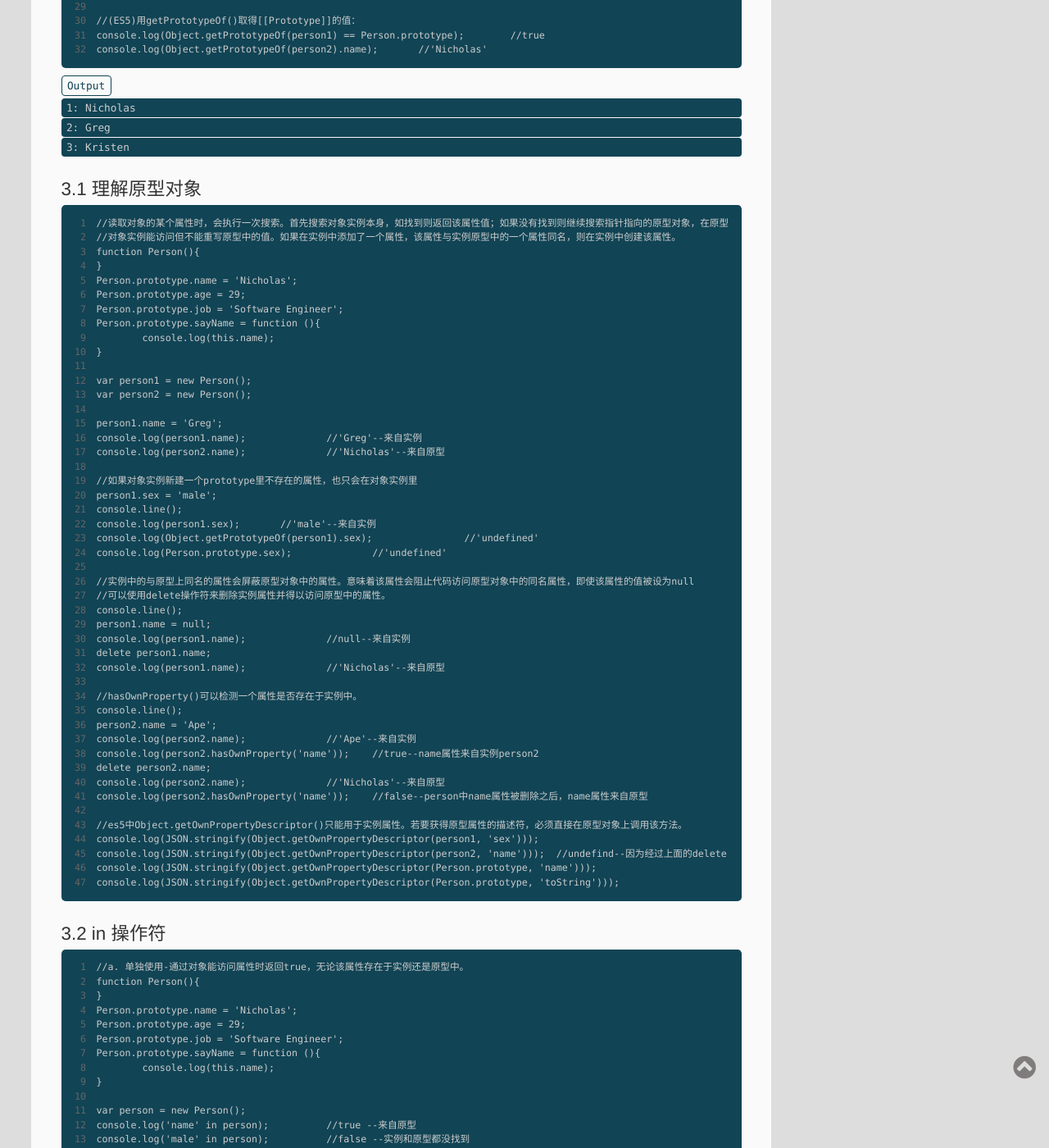
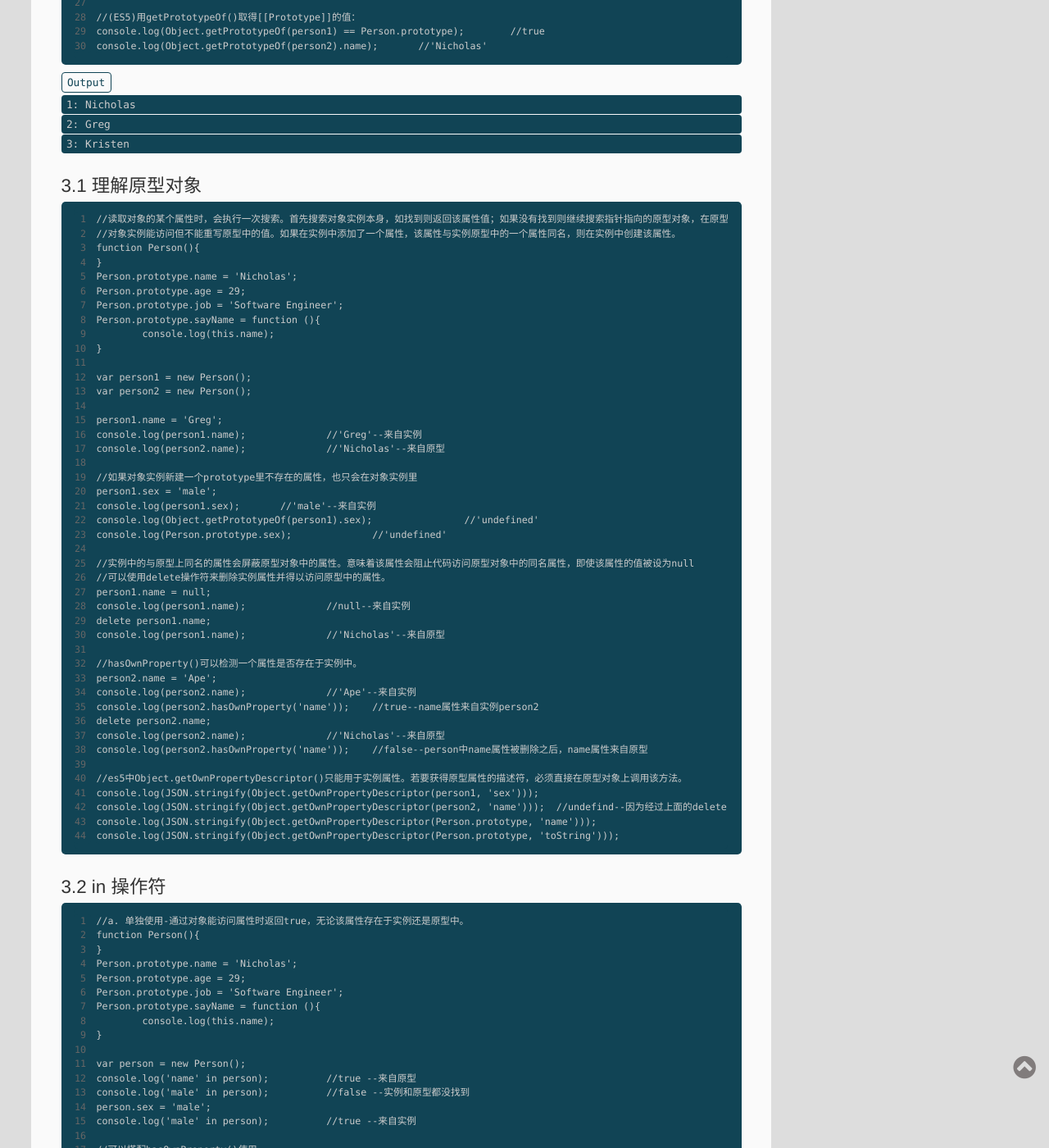
Before and after one commit to Halomaple/blog, a Jekyll site: the page built from _posts/2017-04-16-6.2-Create-Object.markdown, in a window 1280 px wide and 1400 px high, scrolled down 3028 px. Shown: the whole window at 82% size. Built offline with Jekyll 4.4.1, drawn with Linux system fonts in a browser that asks for light colours; nearby versions of some CDN libraries; some of the changed text lies outside the part shown.

Commit message:
Clean console.line()

````diff
--- a/_posts/2016-12-07-JavaScript-Array.markdown
+++ b/_posts/2016-12-07-JavaScript-Array.markdown
@@ -134,12 +134,10 @@ var removed = colors.splice(0,1);		//删除第一项
 console.log(colors);		//green, blue
 console.log(removed);		//red, 返回数组中只包含一项（所删除的项）
 
-console.line();
 removed = colors.splice(1, 0, "yellow", "orange");		//从位置1开始插入两项
 console.log(colors);		//green, yellow, orange, blue
 console.log(removed);		//返回的是一个空数组（没有删除）
 
-console.line();
 removed = colors.splice(1, 1, "red", "purple");		//插入两项，删除一项
 console.log(colors);		//green, red, purple, orange, blue
 console.log(removed);		//yellow, 返回数组只包含一项（所删除的项）
--- a/_posts/2017-04-16-6.2-Create-Object.markdown
+++ b/_posts/2017-04-16-6.2-Create-Object.markdown
@@ -44,7 +44,6 @@ var person2 = new Person('Greg', 27, 'Doctor');
 
 console.log(person1.constructor == Person);
 console.log(person2.constructor == Person);
-console.line();
 console.log(person1 instanceof Object);
 console.log(person1 instanceof Person);
 ```
@@ -132,7 +131,6 @@ var person2 = new Person();
 person2.sayName();	//'Nicholas'
 
 console.log(person1.sayName == person2.sayName);		//true
-console.line();
 
 //创建function Person(){}时es会为Person函数创建一个prototype属性指向函数的原型对象。
 //默认情况下，原型对象会自动获得一个constructor属性指向prototype所在函数Person。
@@ -142,7 +140,6 @@ console.log(Person.prototype.constructor);		//function Person(){}
 //用isPrototypeOf() 来判断&lt;--实例和原型对象之间--&gt;否存在[[Prototype]]的这种关系：
 console.log(Person.prototype.isPrototypeOf(person1));	//true
 console.log(Person.prototype.isPrototypeOf(person2));	//true
-console.line();
 
 //(ES5)用getPrototypeOf()取得[[Prototype]]的值：
 console.log(Object.getPrototypeOf(person1) == Person.prototype);	//true
@@ -172,21 +169,18 @@ console.log(person2.name);		//'Nicholas'--来自原型
 
 //如果对象实例新建一个prototype里不存在的属性，也只会在对象实例里
 person1.sex = 'male';
-console.line();
 console.log(person1.sex);	//'male'--来自实例
 console.log(Object.getPrototypeOf(person1).sex);		//'undefined'
 console.log(Person.prototype.sex);		//'undefined'
 
 //实例中的与原型上同名的属性会屏蔽原型对象中的属性。意味着该属性会阻止代码访问原型对象中的同名属性，即使该属性的值被设为null
 //可以使用delete操作符来删除实例属性并得以访问原型中的属性。
-console.line();
 person1.name = null;
 console.log(person1.name);		//null--来自实例
 delete person1.name;
 console.log(person1.name);		//'Nicholas'--来自原型
 
 //hasOwnProperty()可以检测一个属性是否存在于实例中。
-console.line();
 person2.name = 'Ape';
 console.log(person2.name);		//'Ape'--来自实例
 console.log(person2.hasOwnProperty('name'));	//true--name属性来自实例person2
@@ -222,7 +216,6 @@ person.sex = 'male';
 console.log('male' in person);		//true --来自实例
 
 //可以搭配hasOwnProperty()使用
-console.line();
 function hasPrototypeProperty(object, name){
 	return !object.hasOwnProperty('name') && (name in object);
 }
@@ -232,7 +225,6 @@ console.log(hasPrototypeProperty(person, 'name'));		//false
 
 //b. for-in方式
 //for-in能够访问存在于实例中和原型中的属性，也包括屏蔽了原型对象中不可枚举属性的实例中的属性。
-console.line();
 var o = {
 	toString: function(){
 		return 'My Object';
@@ -240,7 +232,6 @@ var o = {
 };
 //toString 在Object.prototype中不可枚举
 console.log(JSON.stringify(Object.getOwnPropertyDescriptor(Object.prototype, 'toString')));
-console.line();
 
 //默认的不可枚举属性有：
 //hasOwnProperty(), propertyIsEnumerable(), toLocaleString(), toString(), valueOf(), constructor(es5) 以及 prototype(es5)
@@ -281,7 +272,6 @@ console.log(friend instanceof Object);		//true
 console.log(friend instanceof Person);		//true
 console.log(friend.constructor == Person);	//false
 console.log(friend.constructor == Object);	//true
-console.line();
 //可以如此设置constructor的指向：
 Person.prototype = {
 	constructor:  Person,
@@ -492,7 +482,6 @@ function Person(name, age, job){
 }
 var friend = Person('Nicholas', 29, 'Software Engineer');
 friend.logInfo();	//'Nicholas', 29, 'Software Engineer'
-console.line()
 console.log(friend.job);	//undefind
 ```
 
--- a/_posts/2017-04-22-6.3-Inheritance.markdown
+++ b/_posts/2017-04-22-6.3-Inheritance.markdown
@@ -39,13 +39,11 @@ console.log(instance.constructor);		//SuperType
 console.log(SubType.prototype.constructor);		//SubType的原型指向SuperType的原型，而这个原型对象的constructor属性指向SuperType
 console.log(instance.toString());	//toString()方法来自由实例SuperType继承的Object.prototype.toString()。所有函数的默认原型都是Object的实例。
 
-console.line();
 //用instanceof操作符来确定实例之间的关系。只要是原型链中出现过的构造函数，结果就会返回true。
 console.log(instance instanceof Object);	//true
 console.log(instance instanceof SuperType);	//true
 console.log(instance instanceof SubType);	//true
 
-console.line();
 //用isPrototypeOf()方法来检测原型链中出现过的原型。
 console.log(Object.prototype.isPrototypeOf(instance));	//true
 console.log(SuperType.prototype.isPrototypeOf(instance)); //true
@@ -185,7 +183,6 @@ console.log(instance1.colors);	//'red,blue,green,black'
 instance1.sayName();	//'Nicholas'
 instance1.sayAge();		//29
 
-console.line();
 
 var instance2 = new SubType('Greg', 27);
 console.log(instance2.colors);	//'red,blue,green'
--- a/_posts/2017-05-30-7.3-BlockScope.markdown
+++ b/_posts/2017-05-30-7.3-BlockScope.markdown
@@ -15,7 +15,6 @@ function outputNumbers(count){
 	for(var i = 0; i < count; i++){
 		console.log(i);
 	}
-	console.line();
 	console.log(i);
 }
 outputNumbers(5);
@@ -28,7 +27,6 @@ function outputNumbers(count){
 	for(var i = 0; i < count; i++){
 		console.log(i);
 	}
-	console.line();
 	var i;	//重新声明变量
 	console.log(i);	//计数
 }
--- a/_posts/2017-12-06-3.7-Function.markdown
+++ b/_posts/2017-12-06-3.7-Function.markdown
@@ -70,7 +70,6 @@ function diff(num1, num2){
 }
 
 console.log(diff(10, 20));
-console.line();
 console.log(diff(15, 10));
 ```
 
````
